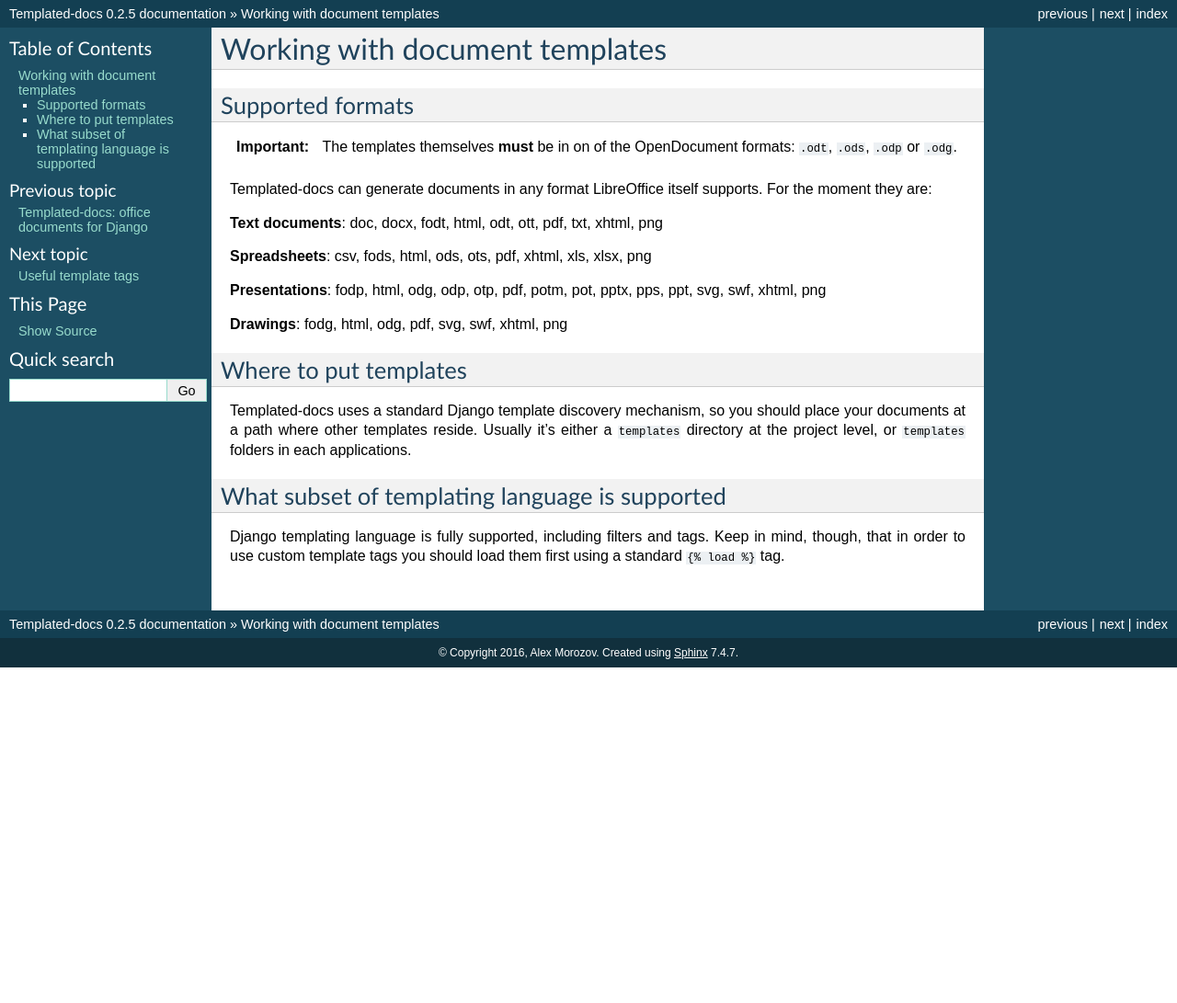
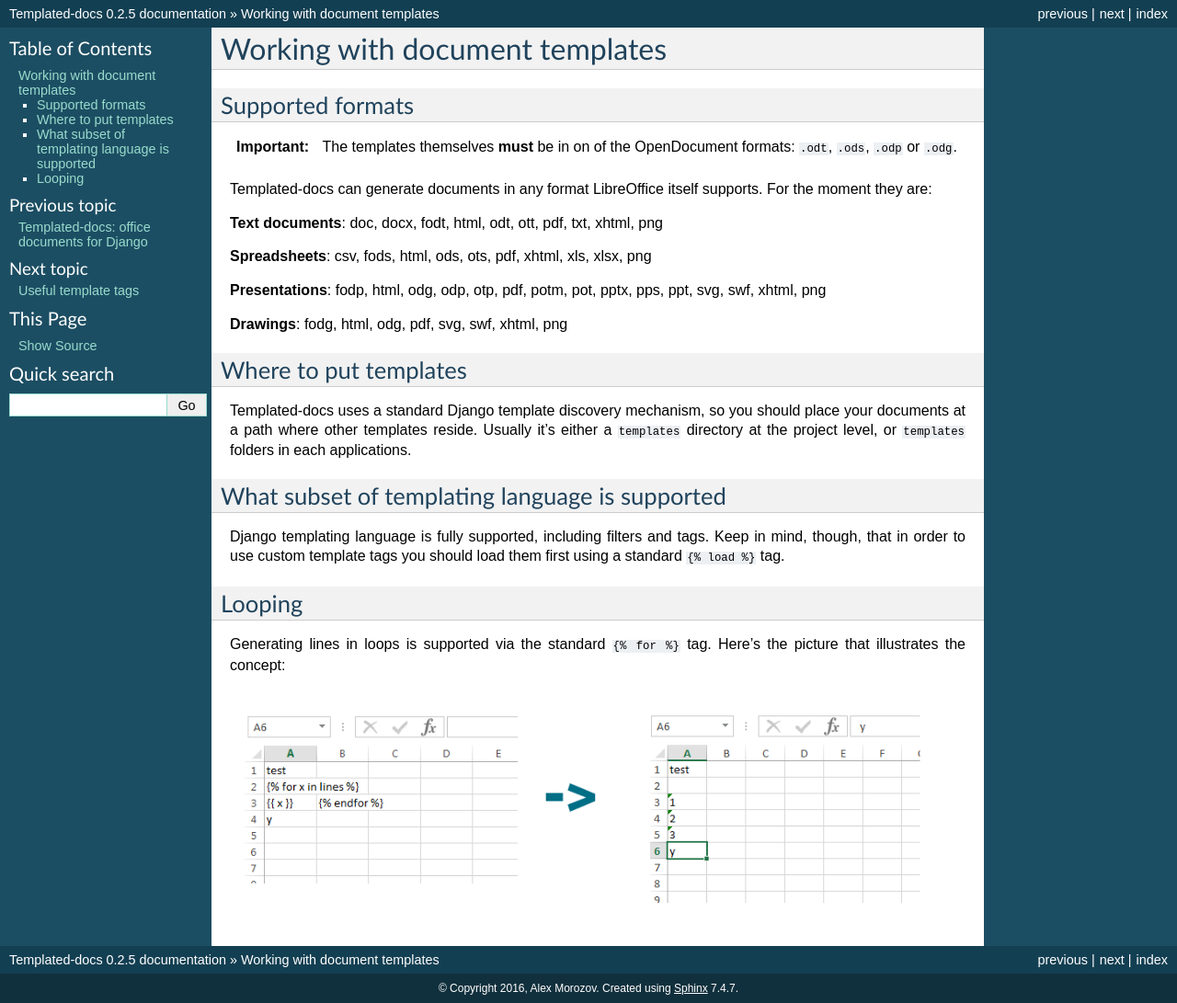
Before and after one commit to alexmorozov/templated-docs, a Sphinx documentation site: the page built from docs/templates.rst, in a window 1280 px wide. Shown: the whole page at 92% size. Built offline with Sphinx 7.4.7, drawn with Linux system fonts in a browser that asks for light colours; before the commit the page ends 900 px from its top, so only the background shows below that.

Commit message:
Mentioned looping technique in docs.

```diff
--- a/docs/templates.rst
+++ b/docs/templates.rst
@@ -28,3 +28,12 @@
 -----------------------------------------------
 
 Django templating language is fully supported, including filters and tags. Keep in mind, though, that in order to use custom template tags you should load them first using a standard ``{% load %}`` tag.
+
+
+Looping
+-------
+
+Generating lines in loops is supported via the standard ``{% for %}`` tag. Here's the picture that illustrates the concept:
+
+.. image:: looping-sample.png
+    :align: center
```
Also changed, not shown: docs/looping-sample.png (added).
